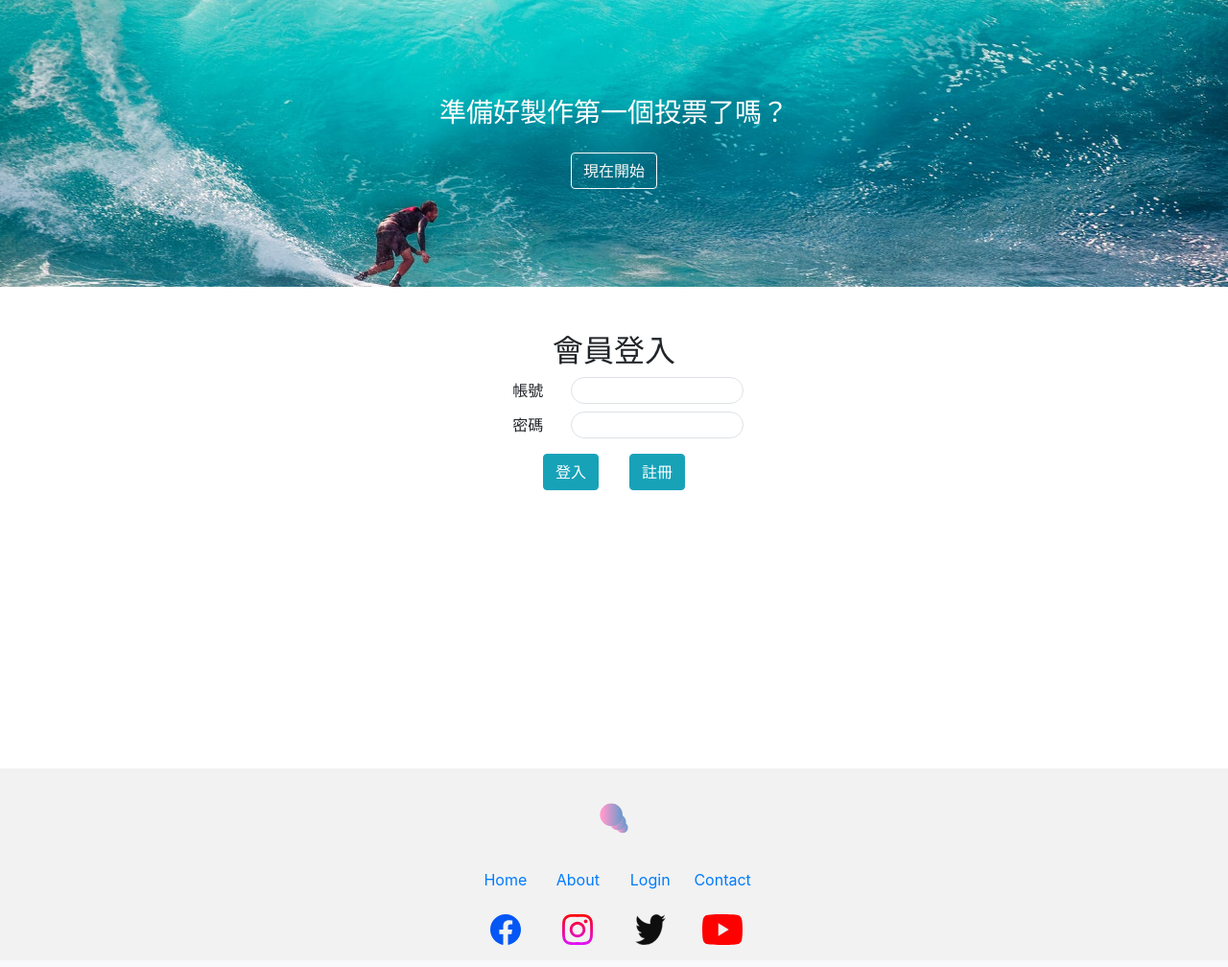
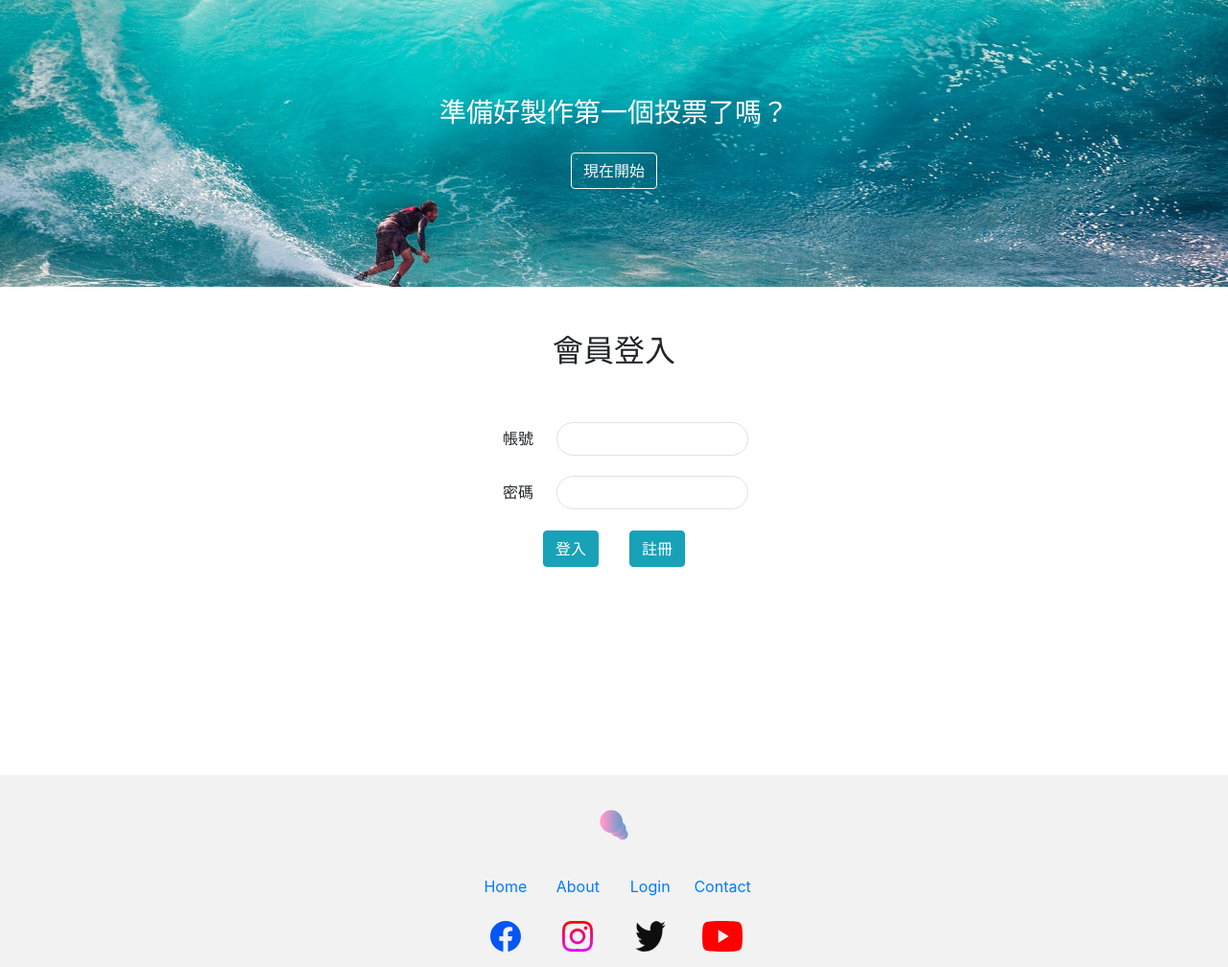
Before and after one commit to albert199577/vote_hw, a PHP site: page /?do=login in a window 1280 px wide. Shown: the part 75-1083 px from the top of the page at 96% size. Before the commit the page ends 1060 px from the top, so only its background shows below. Run offline with PHP 8.4, Linux system fonts and the light colour scheme.

Commit message:
login layout beautify and readme file edit

```diff
--- a/api/save_vote.php
+++ b/api/save_vote.php
@@ -4,7 +4,7 @@ include_once "db.php";
 //紀錄帳號與投票項目資料表連結 以判斷是否投票
 $topic_id = $_GET['id'];
 $user_id = (find('users', ['account' => $_SESSION['user']]))['id'];
-// insert('user_vote', ['user_id' => $user_id, 'topic_id' => $topic_id]);
+insert('user_vote', ['user_id' => $user_id, 'topic_id' => $topic_id]);
 
 
 //在選項加上投票數
--- a/frontend/login.php
+++ b/frontend/login.php
@@ -11,16 +11,16 @@ if (isset($_SESSION['error'])) {
 
 ?>
 
-<div class="container my-5" style="min-height: calc(1080px - 74px - 200px - 400px)">
+<div class="container my-5" style="min-height: calc(1080px - 74px - 200px - 393px)">
     <form action="./api/check_login.php" method="post">
-        <h2 class="text-center">會員登入</h2>
-        <li class="row justify-content-center align-items-center mx-3 flex-nowrap">
-            <label class="col-md-1 my-0 w-25 text-center" for="">帳號</label>
-            <input class="col-md-2 border rounded-pill" type="text" name="account" required>
+        <h2 class="text-center m-5">會員登入</h2>
+        <li class="row justify-content-center align-items-center mx-3 flex-nowrap" style="height: 3rem">
+            <label class="mx-md-4 mr-3 my-0 text-center" for="">帳號</label>
+            <input class="px-3 border rounded-pill" style="height: 2.2rem; width: 200px" type="text" name="account" required>
         </li>
-        <li class="row justify-content-center align-items-center mx-3 flex-nowrap mt-2">
-            <label class="col-md-1 my-0 w-25 text-center" for="">密碼</label>
-            <input class="col-md-2 border rounded-pill" type="password" name="password" required>
+        <li class="row justify-content-center align-items-center mx-3 flex-nowrap mt-2" style="height: 3rem">
+            <label class="mx-md-4 mr-3 my-0 text-center" for="">密碼</label>
+            <input class="px-3 border rounded-pill" style="height: 2.2rem; width: 200px" type="password" name="password" required>
         </li>
         <li class="row justify-content-center align-items-center">
         <?php
```
Also changed, not shown: backend/edit_subject.php (+6 -2 lines), frontend/show_vote_list.php (+28 -24 lines), frontend/vote.php (+11 -3 lines), README.md, 1 other file.
